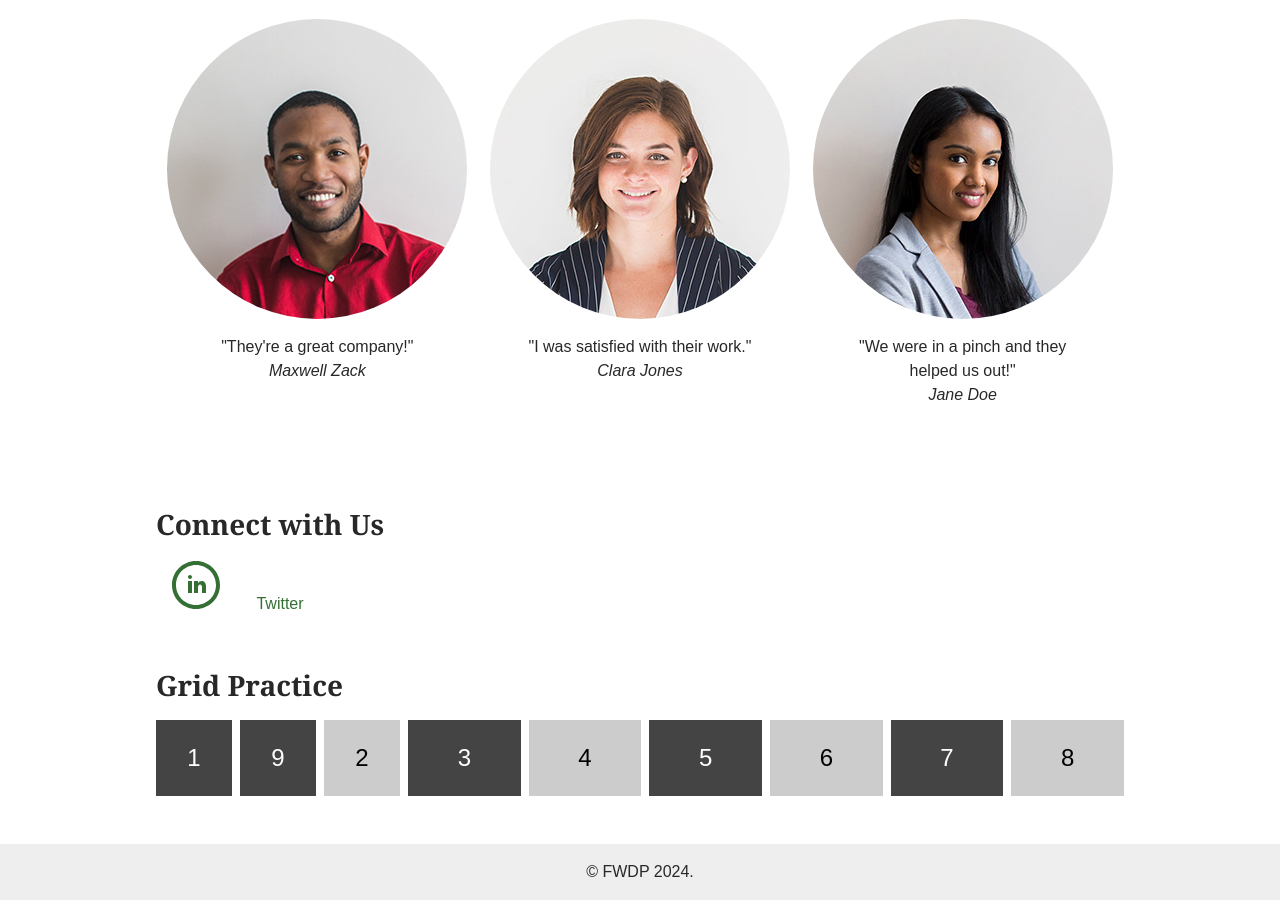
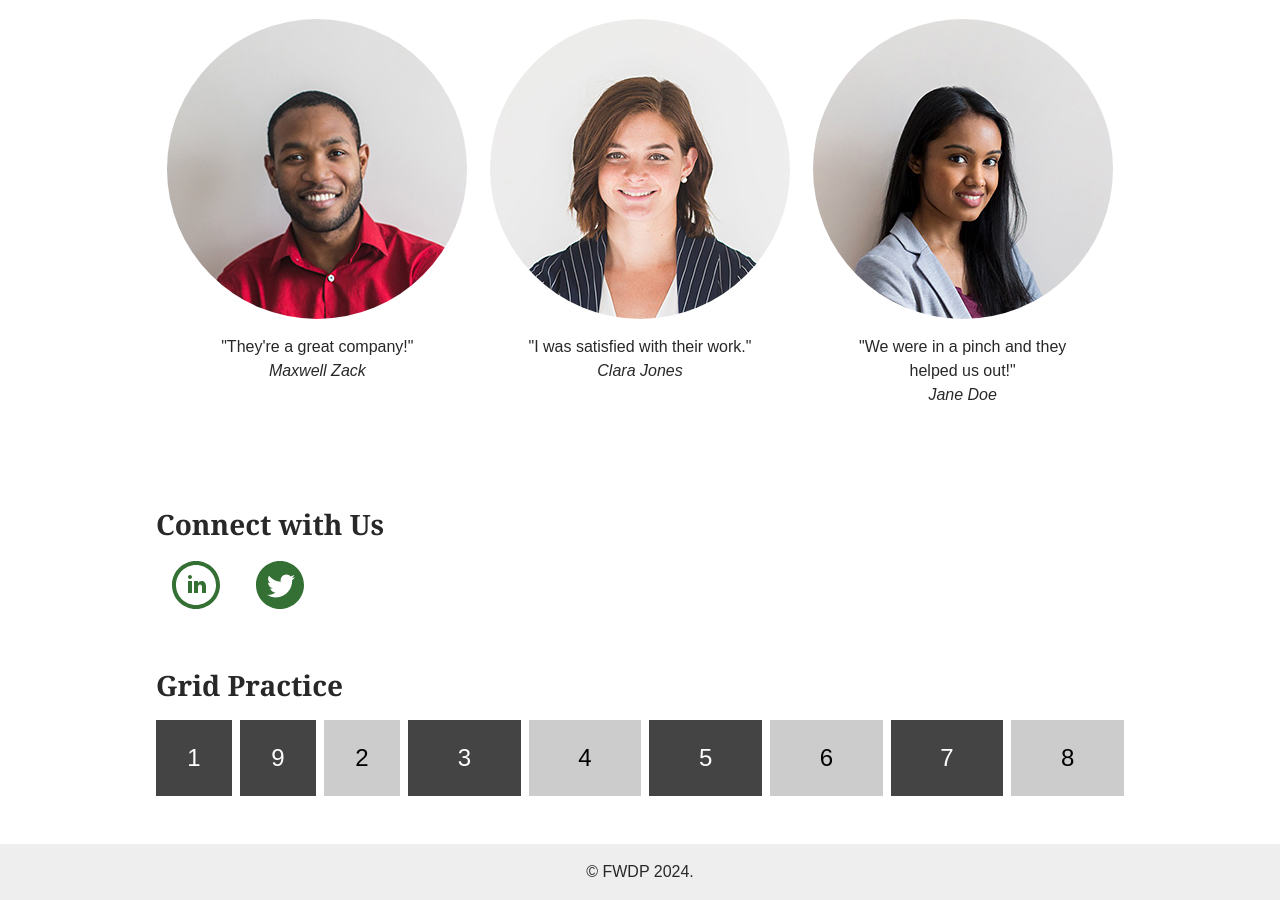
Before and after one commit to CodeKellyCat/day-09, a plain HTML site: page services.html in a window 1280 px wide. Shown: the part 1142-2042 px from the top of the page. Drawn offline with Linux system fonts and the light colour scheme.

Commit message:
Added Title and Aria-label tag to SVGs for accessibility

```diff
--- a/services.html
+++ b/services.html
@@ -96,7 +96,12 @@
 							<path fill="#5e5ea5" d="M12 2c5.514 0 10 4.486 10 10s-4.486 10-10 10-10-4.486-10-10 4.486-10 10-10zm0-2c-6.627 0-12 5.373-12 12s5.373 12 12 12 12-5.373 12-12-5.373-12-12-12zm-2 8c0 .557-.447 1.008-1 1.008s-1-.45-1-1.008c0-.557.447-1.008 1-1.008s1 .452 1 1.008zm0 2h-2v6h2v-6zm3 0h-2v6h2v-2.861c0-1.722 2.002-1.881 2.002 0v2.861h1.998v-3.359c0-3.284-3.128-3.164-4-1.548v-1.093z"/>
 						</svg>
 					</a></li>
-					<li><a href="#">Twitter</a></li>
+					<li><a href="#"><svg xmlns="http://www.w3.org/2000/svg" width="24" height="24" viewBox="0 0 24 24" aria-label="Twitter Icon">
+						<path d="M12 0c-6.627 0-12 5.373-12 12s5.373 12 12 12 12-5.373 12-12-5.373-12-12-12zm6.066 9.645c.183 4.04-2.83 8.544-8.164 8.544-1.622 0-3.131-.476-4.402-1.291 1.524.18 3.045-.244 4.252-1.189-1.256-.023-2.317-.854-2.684-1.995.451.086.895.061 1.298-.049-1.381-.278-2.335-1.522-2.304-2.853.388.215.83.344 1.301.359-1.279-.855-1.641-2.544-.889-3.835 1.416 1.738 3.533 2.881 5.92 3.001-.419-1.796.944-3.527 2.799-3.527.825 0 1.572.349 2.096.907.654-.128 1.27-.368 1.824-.697-.215.671-.67 1.233-1.263 1.589.581-.07 1.135-.224 1.649-.453-.384.578-.87 1.084-1.433 1.489z"/>
+					</svg>
+
+
+					</a></li>
 				</ul>
 			</nav>
 		</section>
```
